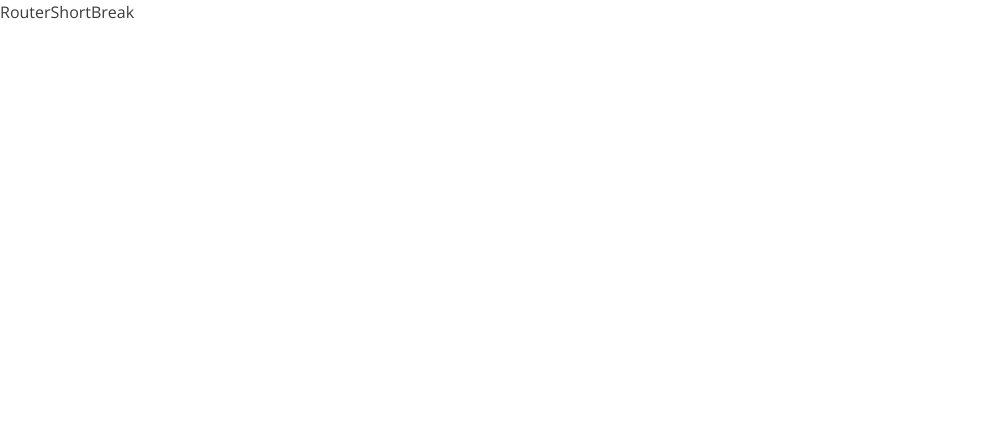
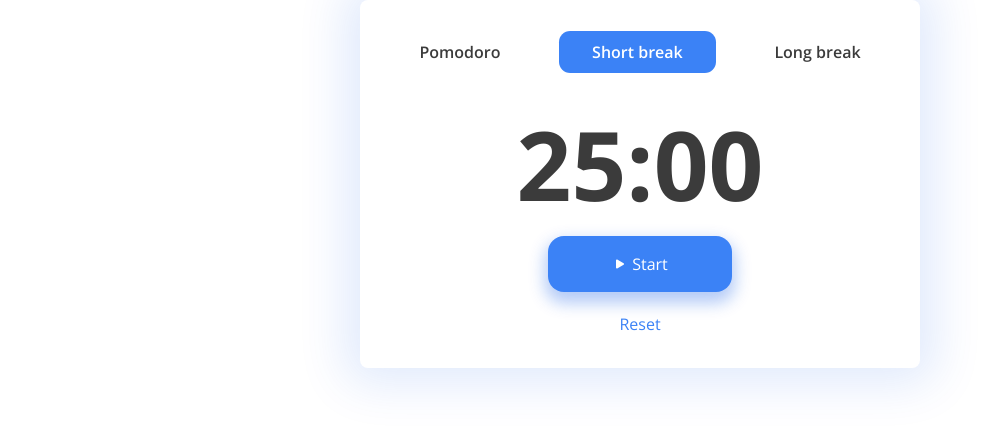
Before and after one commit to FernandoLorca/pomodoro-app-frontend, a React (Vite) app: page /short-break in a window 1280 px wide. Shown: the top 428 px of the page, without its empty margins (0-1003 px from the left). Built offline with nearby package versions, Linux system fonts and the light colour scheme.

Commit message:
create all routes and their respective components, /pomodoro, /short-break and /long-break

```diff
--- a/src/components/CountDownComponent/CountDownComponent.jsx
+++ b/src/components/CountDownComponent/CountDownComponent.jsx
@@ -1,14 +1,7 @@
-import ButtonsList from '../Navigation/Navbar';
 import CountDownTimer from '../CountDownTimer/CountDownTimer';
-import './CountDownComponent.css';
 
 const CountDownComponent = () => {
-  return (
-    <div className="CountDownWrapper h-fit rounded-lg py-8">
-      <ButtonsList />
-      <CountDownTimer />
-    </div>
-  );
+  return <CountDownTimer />;
 };
 
 export default CountDownComponent;
--- a/src/components/Navigation/Navbar.jsx
+++ b/src/components/Navigation/Navbar.jsx
@@ -1,19 +1,26 @@
-import Button from './NavigationButton';
+import { NavLink } from 'react-router-dom';
+import NavigationButton from './NavigationButton';
 
-const ButtonsList = () => {
+const Navbar = () => {
   return (
     <ul className="mb-5 flex justify-around px-5">
       <li>
-        <Button text="Pomodoro" />
+        <NavLink to="/">
+          <NavigationButton text="Pomodoro" />
+        </NavLink>
       </li>
       <li>
-        <Button text="Short break" />
+        <NavLink to="/short-break">
+          <NavigationButton text="Short break" />
+        </NavLink>
       </li>
       <li>
-        <Button text="Long break" />
+        <NavLink to="/long-break">
+          <NavigationButton text="Long break" />
+        </NavLink>
       </li>
     </ul>
   );
 };
 
-export default ButtonsList;
+export default Navbar;
--- a/src/components/Navigation/NavigationButton.jsx
+++ b/src/components/Navigation/NavigationButton.jsx
@@ -1,15 +1,15 @@
 import PropTypes from 'prop-types';
 
-const Button = ({ text }) => {
+const NavigationButton = ({ text }) => {
   return (
-    <button className="px-5 py-2 bg-blue-500 text-white font-semibold rounded-lg hover:bg-opacity-100">
+    <button className="rounded-lg px-5 py-2 font-semibold hover:opacity-80">
       {text}
     </button>
   );
 };
 
-Button.propTypes = {
+NavigationButton.propTypes = {
   text: PropTypes.string.isRequired,
 };
 
-export default Button;
+export default NavigationButton;
--- a/src/index.css
+++ b/src/index.css
@@ -8,3 +8,10 @@ body {
   font-family: 'Open Sans', sans-serif;
   color: #3b3b3b;
 }
+
+.active {
+  background-color: #3b82f6;
+  padding: 0.6rem 0.8rem;
+  color: white;
+  border-radius: 0.7rem;
+}
--- a/src/router/RouterLongBreak.jsx
+++ b/src/router/RouterLongBreak.jsx
@@ -1,5 +1,15 @@
+import CountDownComponent from '../components/CountDownComponent/CountDownComponent';
+import Navbar from '../components/Navigation/Navbar';
+
 const RouterLongBreak = () => {
-  return <div>RouterLongBreak</div>;
+  return (
+    <div className="flex items-center justify-center">
+      <div className="CountDownWrapper h-fit rounded-lg py-8">
+        <Navbar />
+        <CountDownComponent />
+      </div>
+    </div>
+  );
 };
 
 export default RouterLongBreak;
--- a/src/router/RouterPomodoro.jsx
+++ b/src/router/RouterPomodoro.jsx
@@ -1,9 +1,13 @@
 import CountDownComponent from '../components/CountDownComponent/CountDownComponent';
+import Navbar from '../components/Navigation/Navbar';
 
 const RouterPomodoro = () => {
   return (
     <div className="flex items-center justify-center">
-      <CountDownComponent />
+      <div className="CountDownWrapper h-fit rounded-lg py-8">
+        <Navbar />
+        <CountDownComponent />
+      </div>
     </div>
   );
 };
--- a/src/router/RouterShortBreak.jsx
+++ b/src/router/RouterShortBreak.jsx
@@ -1,5 +1,16 @@
+import NavBar from '../components/Navigation/Navbar';
+import CountDownComponent from '../components/CountDownComponent/CountDownComponent';
+import '../components/CountDownComponent/CountDownComponent.css';
+
 const RouterShortBreak = () => {
-  return <div>RouterShortBreak</div>;
+  return (
+    <div className="flex items-center justify-center">
+      <div className="CountDownWrapper h-fit rounded-lg py-8">
+        <NavBar />
+        <CountDownComponent />
+      </div>
+    </div>
+  );
 };
 
 export default RouterShortBreak;
```
